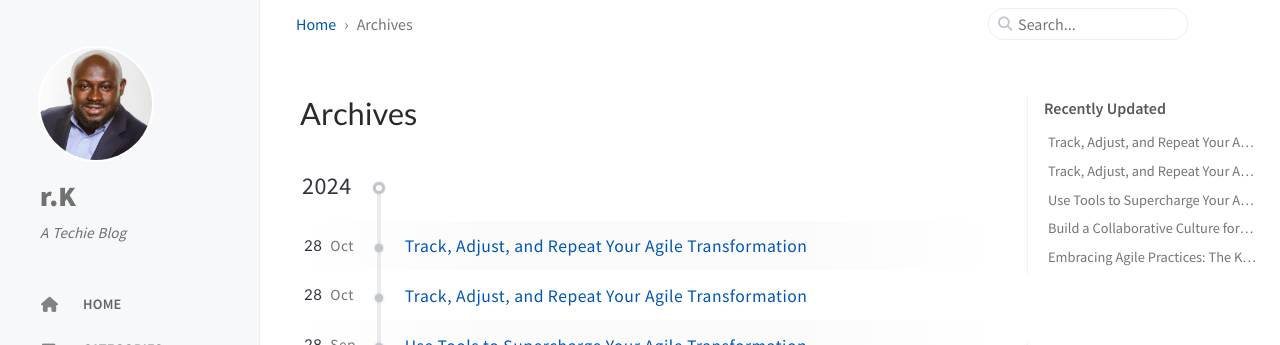
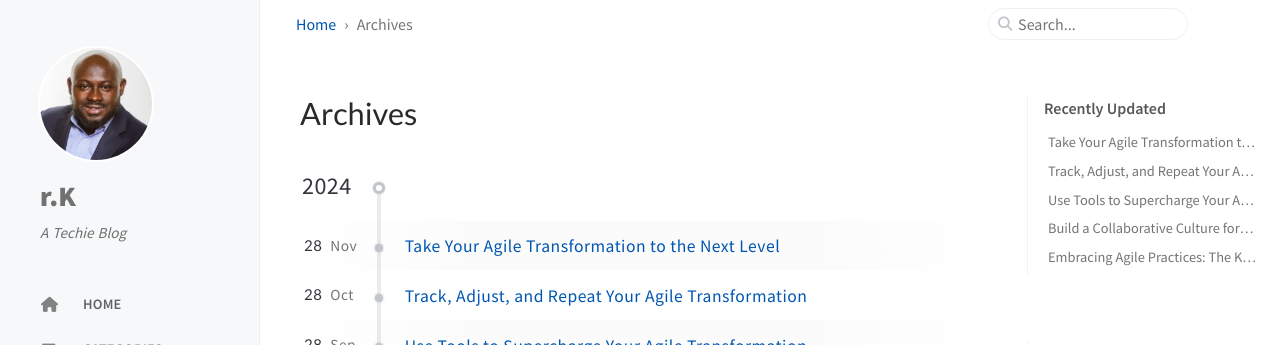
Before and after one commit to RKKoranteng/blog, a Jekyll site: the page built from _tabs/archives.md, in a window 1280 px wide and 1351 px high. Shown: the top 345 px of the window. Built offline with Jekyll 4.4.1, drawn with Linux system fonts in a browser that asks for light colours; cached includes are drawn as plain includes; comment, search, counter and statistics services are not loaded.

Commit message:
scale it post

```diff
--- a/_posts/2024-11-28-scale-up.md
+++ b/_posts/2024-11-28-scale-up.md
@@ -1,7 +1,7 @@
 ---
-title: 'Track, Adjust, and Repeat Your Agile Transformation'
+title: 'Take Your Agile Transformation to the Next Level'
 author: Richard Koranteng
-date: 2024-10-28 15:00:00 -0600
+date: 2024-11-28 15:00:00 -0600
 description: This is how your team stays nimble, solve problems, and deliver value again and again.
 categories: [Agile Transformation]
 tags: [agile]
```
